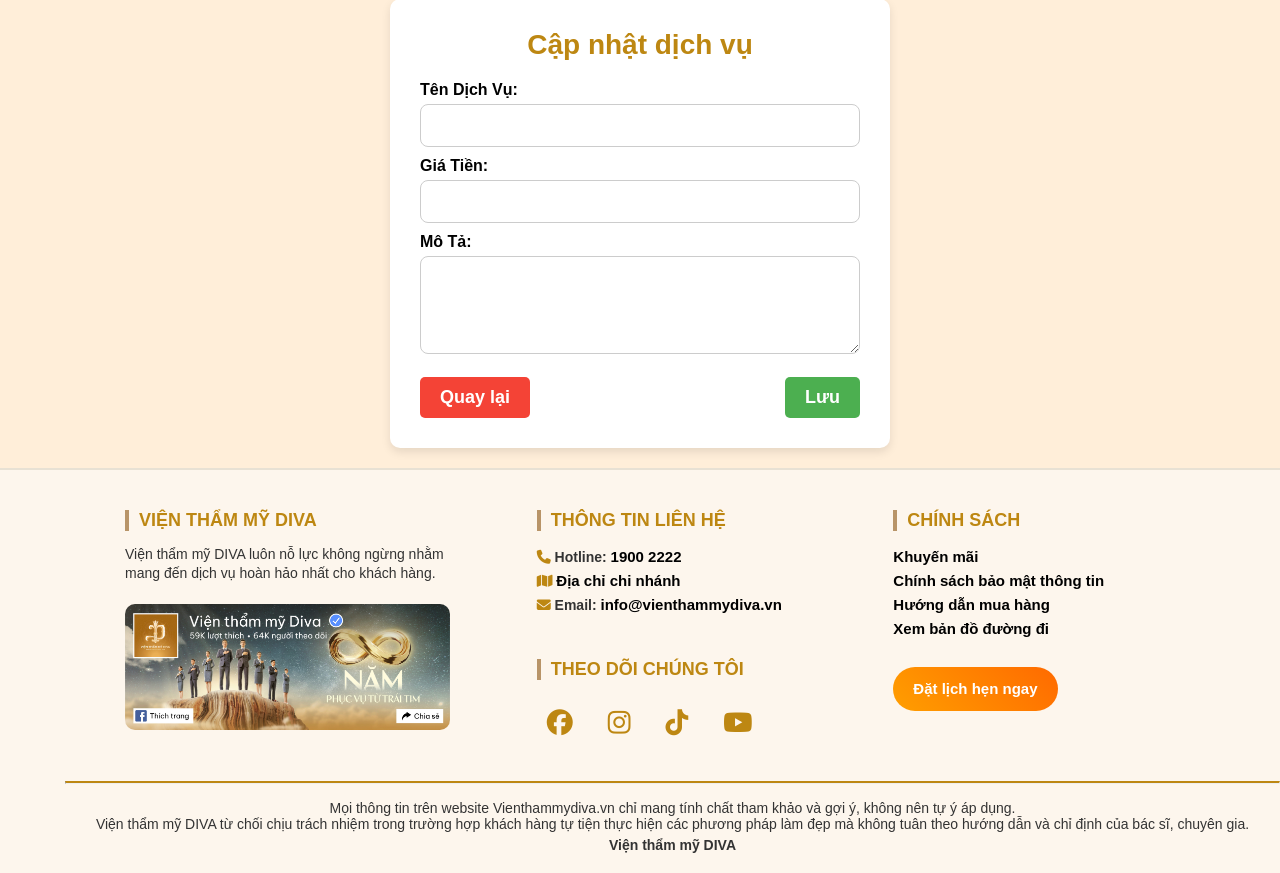
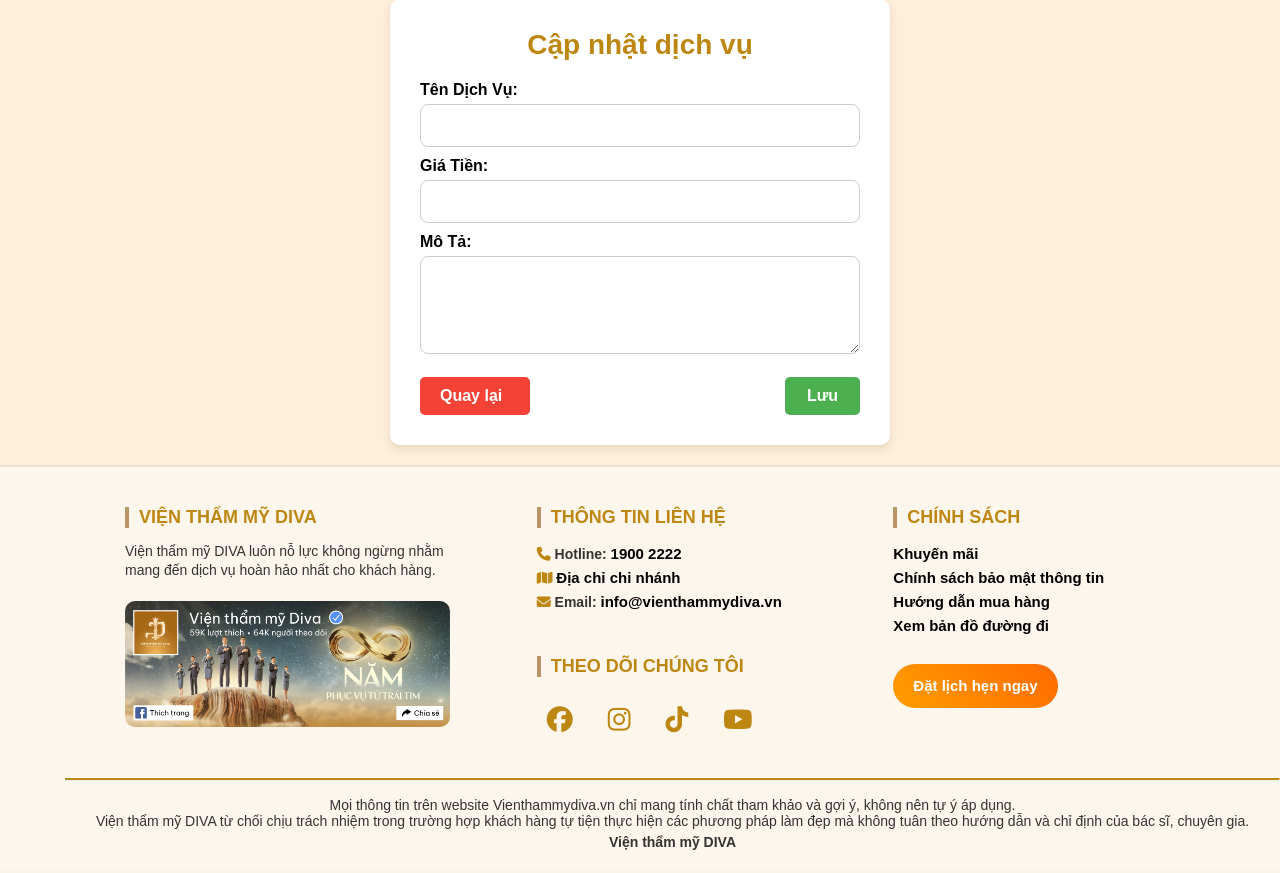
Before and after one commit to kiimduyenn/duannhom, a Django app: template DIVA/templates/dich_vu/cap_nhat_dich_vu.html in a window 1280 px wide. Shown: the part 96-969 px from the top of the page. After the commit the page ends 946 px from the top, so only its background shows below. Run offline with Django 3.2, Linux system fonts and the light colour scheme; the template is opened without the code that fills it, so the values that code supplies are empty.

Commit message:
qnhi update

```diff
--- a/DIVA/templates/dich_vu/cap_nhat_dich_vu.html
+++ b/DIVA/templates/dich_vu/cap_nhat_dich_vu.html
@@ -69,7 +69,7 @@
         color: white;
         font-weight: bold;
         padding: 10px 20px;
-        font-size: 18px;
+        font-size: 16px;
         border-radius: 5px;
         cursor: pointer;
         width: 110px;
@@ -87,7 +87,7 @@
     border: none;
     font-weight: bold;
     padding: 10px 20px;
-    font-size: 18px;
+    font-size: 16px;
     border-radius: 5px;
     cursor: pointer;
     width: 75px;
```
Also changed, not shown: DIVA/templates/auth/sua_profile.html (+6 -4 lines).
